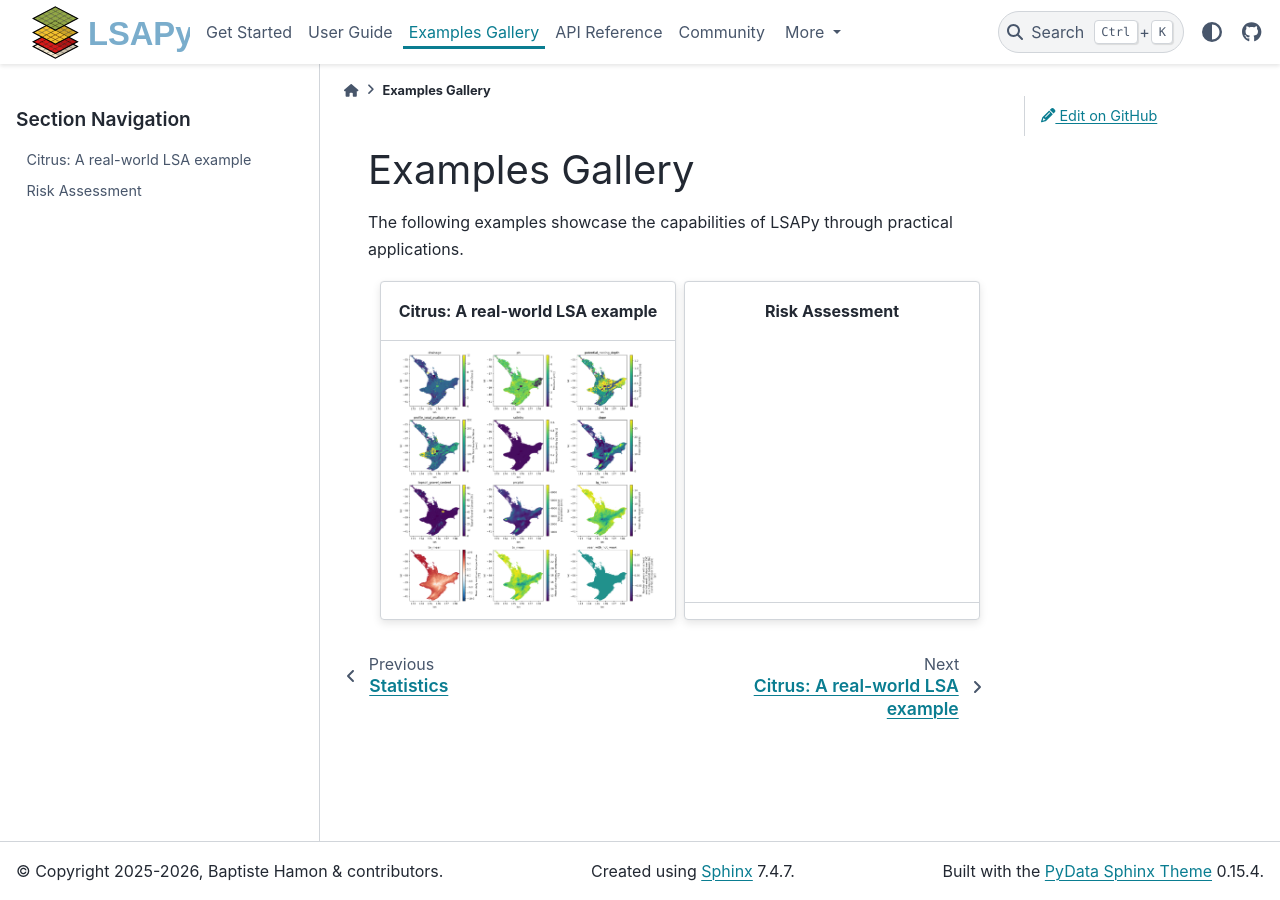
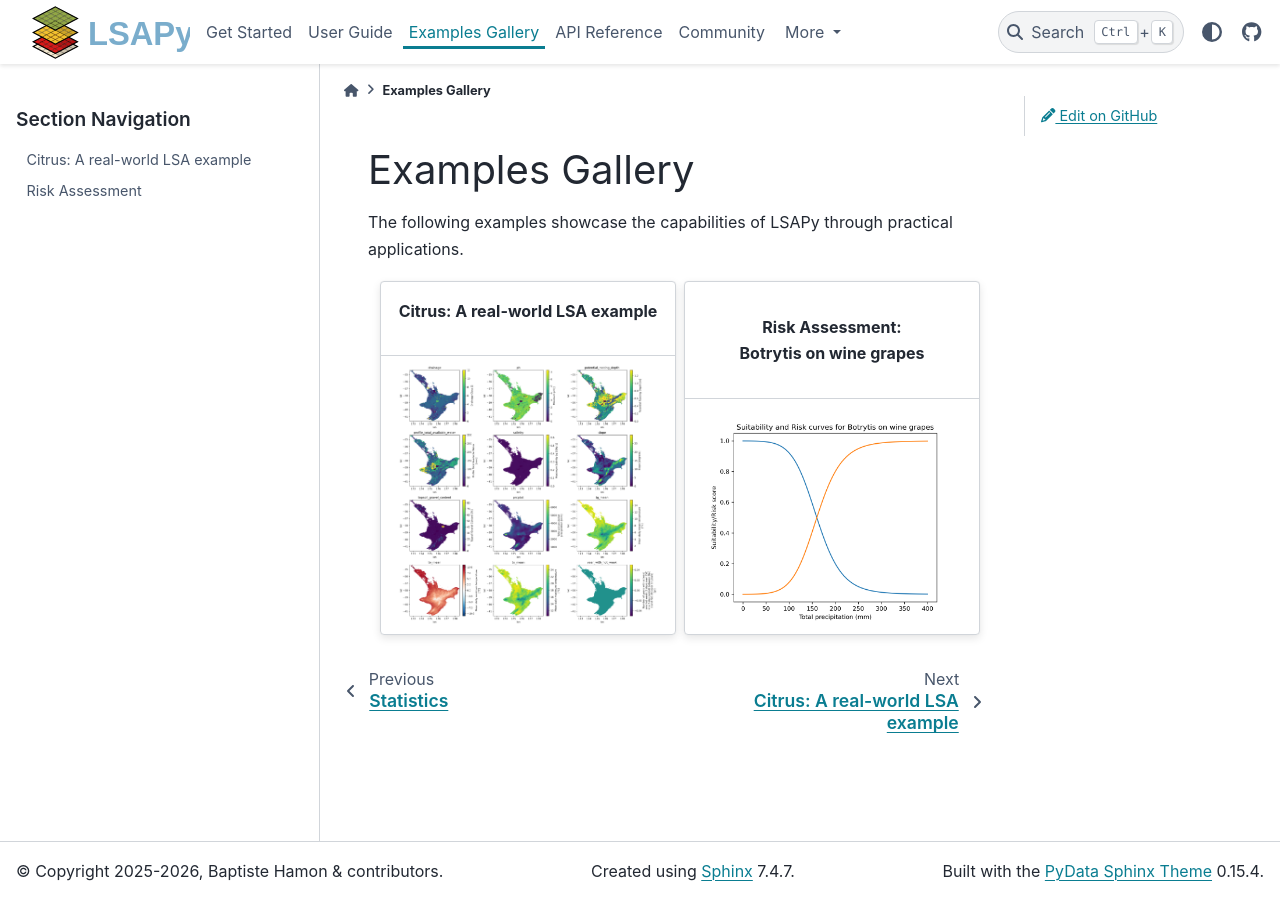
Before and after one commit to baptistehamon/lsapy, a Sphinx documentation site: the page built from docs/examples/index.rst, in a window 1280 px wide. Built offline with Sphinx 7.4.7 and the PyData theme 0.15.4, drawn with Linux system fonts in a browser that asks for light colours.

Commit message:
Add risk assessment example

```diff
--- a/docs/examples/index.rst
+++ b/docs/examples/index.rst
@@ -20,8 +20,12 @@ The following examples showcase the capabilities of LSAPy through practical appl
         :text-align: center
         :link: risk-example.html
 
-        **Risk Assessment**
+        | **Risk Assessment:**
+        | **Botrytis on wine grapes**
         +++
+
+        .. image:: ../_static/thumbnails/botrytis-suitability-risk-curves.png
+            :alt: Botrytis suitability and risk curves example
 
 
 .. toctree::
```
Also changed, not shown: docs/_static/thumbnails/botrytis-suitability-risk-curves.png (added), docs/examples/risk-example.ipynb.
